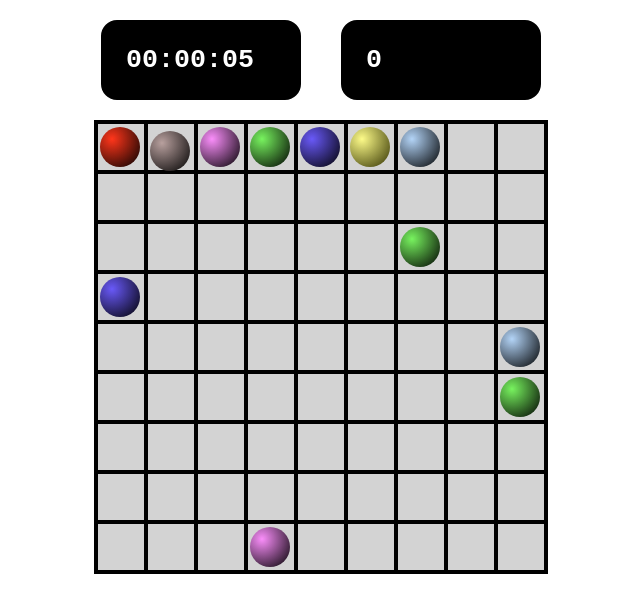
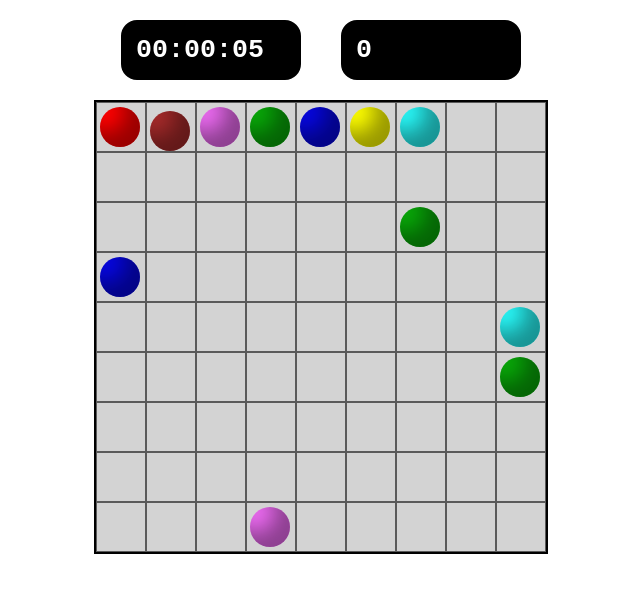
Before and after one commit to LLPeterX/Lines, a plain HTML site: page index.html in a window 1280 px wide. Shown: the whole page, without its empty margins (319-959 px from the left). Drawn offline with Linux system fonts and the light colour scheme.

Commit message:
update colors of balls & board

```diff
--- a/colors.css
+++ b/colors.css
@@ -5,50 +5,37 @@
   height: 40px;
   width: 40px;
   top: 2px;
-  left: 2px;
-  margin: 0;
+  left: 3px;
+  margin: 0 auto;
   z-index: 1;
+  box-shadow: inset -15px -15px 20px rgba(0,0,0,.4);
 }
 
 
 .cyan {
-  background: -webkit-radial-gradient(30% 30%, circle, #b3d4f7, #000);
-  /* background: -moz-radial-gradient(30% 30%, circle, #5cabff, #000); */
-  /* background: radial-gradient(30% 30%, circle, #5cabff, #000); */
+  background-color: rgba(0, 255, 255, 0.815);
 }
 
 .red {
-  background: -webkit-radial-gradient(30% 30%, circle, #ff361b, #000);
-  background: -moz-radial-gradient(30% 30%, circle, #ff361b, #000);
-  background: radial-gradient(30% 30%, circle, #ff361b, #000);
+  background-color: red;
 }
 
 .brown {
-  background: -webkit-radial-gradient(30% 30%, circle, #b8a09e, #000);
-  background: -moz-radial-gradient(30% 30%, circle, #b8a09e, #000);
-  background: radial-gradient(30% 30%, circle, #b8a09e, #000);
+  background-color: brown;
 }
 
 .pink {
-  background: -webkit-radial-gradient(30% 30%, circle, #fa8efa, #000);
-  background: -moz-radial-gradient(30% 30%, circle, #fa8efa, #000);
-  background: radial-gradient(30% 30%, circle, #fa8efa, #000);
+  background-color: rgb(235, 106, 240);
 }
 
 .green {
-  background: -webkit-radial-gradient(30% 30%, circle, #78f35f, #000);
-  background: -moz-radial-gradient(30% 30%, circle, #78f35f, #000);
-  background: radial-gradient(30% 30%, circle, #78f35f, #000);
+  background-color: rgb(8, 168, 8);
 }
 
 .blue {
-  background: -webkit-radial-gradient(30% 30%, circle, #6959f8, #000);
-  /* background: -moz-radial-gradient(30% 30%, circle, #958bee, #000);
-  background: radial-gradient(30% 30%, circle, #958bee, #000); */
+  background-color: rgb(6, 6, 224);
 }
 
 .yellow {
-  background: -webkit-radial-gradient(30% 30%, circle, #fdfb89, rgb(50, 50, 0));
-  /* background: -moz-radial-gradient(30% 30%, circle, #eef5cf, rgb(50, 50, 0));
-  background: radial-gradient(30% 30%, circle, #eef5cf, rgb(40, 40, 0)); */
+  background-color: yellow;
 }
--- a/style.css
+++ b/style.css
@@ -18,7 +18,7 @@
   font-size: 20pt;
   font-family: 'Courier New', Courier, monospace;
   font-weight: 900;
-  padding: 20px;
+  padding: 10px;
   border: 5px solid black;
   border-radius: 16px;
   background-color: black;
@@ -34,7 +34,7 @@
 
 .cell, td {
   box-sizing: border-box;
-  border: 2px solid black;
+  border: 1px solid rgb(90, 90, 90);
   background-color: lightgray;
   width: 50px;
   height: 50px;
```
